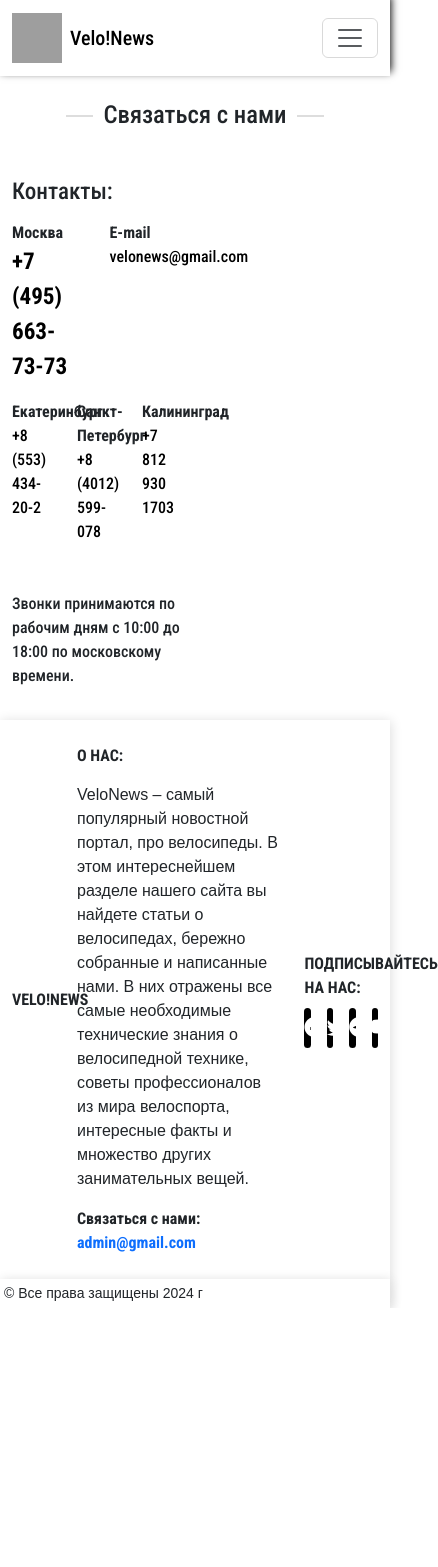
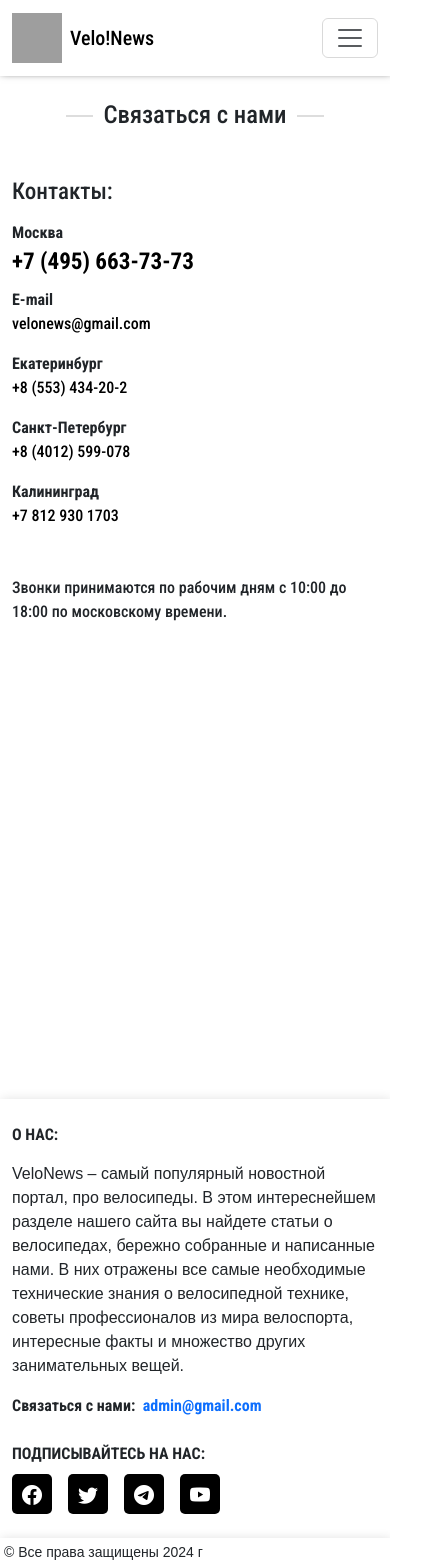
Before and after one commit to aldr-dev/homework-62, a React (Vite) app: page /contacts in a window 390 px wide. Shown: the whole page, 438 px wide, since content can reach past the window. Before the commit the page ends 1308 px from the top, so only its background shows below. Built offline with nearby package versions, Linux system fonts and the light colour scheme; grey boxes are pictures that could not be loaded.

Commit message:
реализовал страницу PageNotFound. Добавил стилей. Адаптировал страницы

```diff
--- a/src/components/Footer/Footer.css
+++ b/src/components/Footer/Footer.css
@@ -14,7 +14,7 @@
   width: 40px;
   display: block;
   text-align: center;
-  line-height: 40px;
+  line-height: 43px;
   font-size: 20px;
   overflow: hidden;
   background: #000;
--- a/src/components/Footer/Footer.tsx
+++ b/src/components/Footer/Footer.tsx
@@ -7,10 +7,10 @@ const Footer = () => {
       <div className="pt-4 pb-4">
         <div className="container-xxl">
           <div className="row d-flex align-items-center">
-            <div className="col-2">
+            <div className="col-2 d-none d-lg-block ">
               <strong className="text-uppercase">velo!news</strong>
             </div>
-            <div className="col-7">
+            <div className="col-12 col-md-8 col-lg-7">
               <strong className="text-uppercase">о нас:</strong>
               <p className="brand-about-text">
                 VeloNews – самый популярный новостной портал, про велосипеды.
@@ -24,7 +24,7 @@ const Footer = () => {
                 <a href="#" className="text-decoration-none">&nbsp; admin@gmail.com</a>
               </strong>
             </div>
-            <div className="col-3">
+            <div className="col-12 col-md-4 col-lg-3 mt-4 mt-md-0">
               <strong className="text-uppercase mb-2 d-block">подписывайтесь на нас:</strong>
               <div className="d-flex gap-3">
                 <a href="#" className="bi bi-facebook fa-fb">facebook</a>
--- a/src/components/Header/Header.tsx
+++ b/src/components/Header/Header.tsx
@@ -5,7 +5,7 @@ import './Header.css';
 const Header = () => {
   return (
     <header className="header">
-      <nav className="navbar navbar-expand-lg">
+      <nav className="navbar navbar-expand-sm">
         <div className="container-xxl">
           <NavLink to="/" className="navbar-brand d-flex align-items-center">
             <img src="https://j36949281.myjino.ru/images/logo.png" alt="Velo!News" width="50" height="50" className="d-inline-block align-text-top me-2"/>
--- a/src/components/Slider/Slider.tsx
+++ b/src/components/Slider/Slider.tsx
@@ -20,7 +20,7 @@ const slider: Slider[] = [
   {
     title: 'Свежие новости компании «Cube»',
     message:
-      '21 марта 2019 года компания “Cube” представила новую линейку горных велосипедов “Stereo”.' +
+      '21 июня 2024 года компания “Cube” представила новую линейку горных велосипедов “Stereo”.' +
       'Новая модель “Cube Stereo”, получила улучшенный сплав алюминия, благодаря которому велосипед стал весит 13.2кг. ' +
       'Новая модель получила улучшенные тормоза от компании “Sram”. Производитель заявил, что начальная стоимость велосипеда от 2000 долларов.',
     alt: 'cube',
@@ -30,7 +30,7 @@ const slider: Slider[] = [
   {
     title: 'Свежие новости компании «Canyon»',
     message:
-      '20 марта 2019 года компания “Canyon Bicycles” представила новую линейку горных велосипедов “Strive”. ' +
+      '8 июня 2024 года компания “Canyon Bicycles” представила новую линейку горных велосипедов “Strive”. ' +
       'Данная линейка отличается от предыдущий улученной базой колес, в данной модели стоит самая последняя вилка от компании Fox. ' +
       'Модель имеет полностью карбоновую раму. Производитель заявил, что начальная стоимость велосипеда будет от 2500 евро.',
     alt: 'canyon',
@@ -40,7 +40,7 @@ const slider: Slider[] = [
   {
     title: 'Свежие новости компании «Scott»',
     message:
-      '9 апреля 2019 года компания “Scott” представила новую линейку горных велосипедов “Genuis” ' +
+      '26 июня 2024 года компания “Scott” представила новую линейку горных велосипедов “Genuis” ' +
       '.Данная линейка была задумана производителем как downhill bike, специально предназначенный для скоростного спуска с горы . ' +
       'Велосипед имеет полностью карбоновую раму , благодаря чему он имеет более легкий вес около 10кг. ' +
       'Новая модель получила новую улучшенную вилку от компании “Fox 40”.',
@@ -52,7 +52,7 @@ const slider: Slider[] = [
 
 const Slider = () => {
   return (
-    <div id="carousel" className="carousel slide custom-setting-slider slider-backdrop">
+    <div id="carousel" className="carousel slide d-none d-md-block custom-setting-slider slider-backdrop">
         <div className="carousel-indicators">
           <button type="button" data-bs-target="#carousel"
                   data-bs-slide-to="0" className="active"
--- a/src/containers/About/About.css
+++ b/src/containers/About/About.css
@@ -9,6 +9,7 @@
   position: absolute;
   top: 50%;
   left: 2%;
+  color: #000;
 }
 
 .about-desc {
@@ -18,3 +19,19 @@
 .about-desc-company {
   font-family: Arial, sans-serif;
 }
+
+@media screen and (max-width: 600px) {
+  .about-inner {
+    background: linear-gradient(to right, #000, #fff);
+    -webkit-background-clip: text;
+    -webkit-text-fill-color: transparent;
+  };
+}
+
+@media screen and (max-width: 500px) {
+  .about-inner {
+    background: #fff;
+    -webkit-background-clip: text;
+    -webkit-text-fill-color: transparent;
+  };
+}
--- a/src/containers/About/About.tsx
+++ b/src/containers/About/About.tsx
@@ -3,7 +3,7 @@ import './About.css';
 
 const About = () => {
   return (
-    <div className="about-page container-xxl">
+    <div className="about-page container-xxl mb-4">
         <div className="about-background-img mt-2 mb-4">
           <div className="about-inner">
             <h2 className="fw-bold">О нас:</h2>
--- a/src/containers/Contacts/Contacts.tsx
+++ b/src/containers/Contacts/Contacts.tsx
@@ -6,10 +6,10 @@ const Contacts = () => {
     <div className="container-xxl mb-3">
       <div className="row mt-4">
         <h2 className="contacts-title mb-5">Связаться с нами</h2>
-        <div className="col-6">
+        <div className="col-12 col-lg-6 mb-3 mb-lg-0">
           <h3 className="mb-3">Контакты:</h3>
-          <div className="row mb-3">
-            <div className="col-6">
+          <div className="row mb-3 flex-column flex-md-row">
+            <div className="col-12 col-sm-6 mb-2 mb-md-0">
               <strong className="d-block">Москва</strong>
               <a href="#" className="text-decoration-none text-black fs-3 fw-bold">+7 (495) 663-73-73</a>
             </div>
@@ -18,23 +18,23 @@ const Contacts = () => {
               <a href="#" className="text-decoration-none text-black">velonews@gmail.com</a>
             </div>
           </div>
-          <div className="row">
-            <div className="col-4">
+          <div className="row flex-column flex-sm-row">
+            <div className="col-12 col-sm-4 mb-3 mb-md-0">
               <strong className="d-block">Екатеринбург</strong>
               <a href="#" className="text-decoration-none text-black">+8 (553) 434-20-2</a>
             </div>
-            <div className="col-4">
+            <div className="col-12 col-sm-4 mb-3 mb-md-0">
               <strong className="d-block">Санкт-Петербург</strong>
               <a href="#" className="text-decoration-none text-black">+8 (4012) 599-078</a>
             </div>
-            <div className="col-4">
+            <div className="col-12 col-sm-4">
               <strong className="d-block">Калининград</strong>
               <a href="#" className="text-decoration-none text-black">+7 812 930 1703</a>
             </div>
             <p className="mt-5">Звонки принимаются по рабочим дням с 10:00 до 18:00 по московскому времени.</p>
           </div>
         </div>
-        <div className="col-6">
+        <div className="col-12 col-lg-6">
           <iframe className="yandex-map"
             src="https://yandex.ru/map-widget/v1/?um=constructor%3Aef6890bdc03a5274be8c1f006ff00e38d70fbd6df92fc8bc84600a2f87c35245&amp;source=constructor">
           </iframe>
--- /dev/null
+++ b/src/containers/PageNotFound/PageNotFounds.css
@@ -0,0 +1,7 @@
+.page-404 {
+  height: 50vh;
+}
+
+.message-alert {
+  max-width: 670px;
+}
--- /dev/null
+++ b/src/containers/PageNotFound/PageNotFounds.tsx
@@ -0,0 +1,18 @@
+import React from 'react';
+import {Link} from 'react-router-dom';
+import './PageNotFounds.css';
+
+const PageNotFounds = () => {
+  return (
+    <div className="d-flex flex-column justify-content-center align-items-center page-404">
+      <h3 className="fw-bold fs-1 mb-3">Ошибка 404</h3>
+      <p className="mb-5 message-alert text-center px-2">
+        Кажется что-то пошло не так! Страница, которую вы запрашиваете, не существует. Возможно она устарела,
+        была удалена, или был введен неверный адрес в адресной строке.
+      </p>
+      <Link to="/" className="btn btn-primary">Перейти на главную</Link>
+    </div>
+  );
+};
+
+export default PageNotFounds;
--- a/src/containers/Pages/Pages.tsx
+++ b/src/containers/Pages/Pages.tsx
@@ -7,6 +7,7 @@ import Footer from '../../components/Footer/Footer';
 import About from '../About/About';
 import {Route, Routes} from 'react-router-dom';
 import Contacts from '../Contacts/Contacts';
+import PageNotFounds from '../PageNotFound/PageNotFounds';
 
 const Pages = () => {
   return (
@@ -25,7 +26,9 @@ const Pages = () => {
         <Route path="/contacts" element={
           <Contacts />
         }/>
-        <Route path="*" element={<h1>Not found!</h1>}/>
+        <Route path="*" element={
+          <PageNotFounds />
+        }/>
       </Routes>
       <Footer />
     </div>
```
Also changed, not shown: src/containers/Home/Home.tsx (+6 -6 lines).
